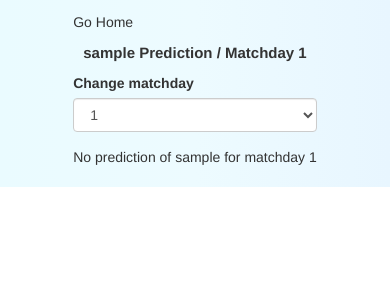
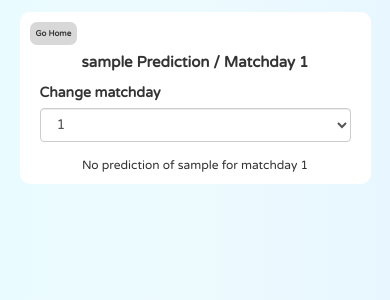
Before and after one commit to Rexher74/football_predict, a Flask app: a page that uses templates/layout.html in a window 390 px wide. Shown: the top 300 px of the page. Run offline with Flask 3, Linux system fonts and the light colour scheme; data that the repository does not hold is empty; some libraries are stand-ins or nearby versions.

Commit message:
Update main_css.css

```diff
--- a/static/styles/main_css.css
+++ b/static/styles/main_css.css
@@ -1,12 +1,15 @@
+body {
+    background: #2980B9;  /* fallback for old browsers */
+    background: -webkit-linear-gradient(to right, #eafbff, #edfbff, #e8f6ff);  /* Chrome 10-25, Safari 5.1-6 */
+    background: linear-gradient(to right, #eafbff, #edfbff, #e8f6ff); /* W3C, IE 10+/ Edge, Firefox 16+, Chrome 26+, Opera 12+, Safari 7+ */
+}
+
 .main-div-page{
     width: 100vw;
     height: 100vh;
     display: flex;
     justify-content: center;
     align-items: center;
-    background: #2980B9;  /* fallback for old browsers */
-    background: -webkit-linear-gradient(to right, #eafbff, #edfbff, #e8f6ff);  /* Chrome 10-25, Safari 5.1-6 */
-    background: linear-gradient(to right, #eafbff, #edfbff, #e8f6ff); /* W3C, IE 10+/ Edge, Firefox 16+, Chrome 26+, Opera 12+, Safari 7+ */
 }
 
 .main-div-page-dashboard{
@@ -16,9 +19,6 @@
     display: flex;
     justify-content: center;
     align-items: center;
-    background: #2980B9;  /* fallback for old browsers */
-    background: -webkit-linear-gradient(to right, #eafbff, #edfbff, #e8f6ff);  /* Chrome 10-25, Safari 5.1-6 */
-    background: linear-gradient(to right, #eafbff, #edfbff, #e8f6ff); /* W3C, IE 10+/ Edge, Firefox 16+, Chrome 26+, Opera 12+, Safari 7+ */
 }
 
 .centrated-form{
@@ -38,6 +38,7 @@
 }
 
 .main-dashboard{
+    position: relative;
     height: 90%;
     width: 90%;
     border-radius: 10px;
@@ -46,6 +47,17 @@
     display: flex;
     flex-direction: row;
     justify-content: space-between;
+}
+
+.main-dashboard-userInfo{
+    position: relative;
+    height: 90%;
+    width: 90%;
+    border-radius: 10px;
+    background-color: white;
+    padding: 30px 50px;
+    display: flex;
+    justify-content: center;
 }
 
 .title_welcome{
@@ -59,7 +71,7 @@
     font-size: 20px;
 }
 
-#prediction_table{
+.prediction_table{
     width: 50%;
     border-radius: 5px;
     font-family: "Varela Round", sans-serif;
@@ -91,14 +103,75 @@
     font-size: 25px;
 }
 
+#sign-out-Btn {
+    padding: 6px;
+    color: white;
+    background-color: #df5555;
+    font-family: "Varela Round", sans-serif;
+    position: absolute;
+    top: 10px;
+    right: 10px;
+    border-radius: 7px;
+    cursor: pointer;
+    font-size: 18px;
+    transition: background .3s;
+}
+
+#sign-out-Btn:hover {
+    background: #861313;
+}
+
+#go-back-Btn{
+    padding: 6px;
+    background-color: #d8d8d8;
+    font-family: "Varela Round", sans-serif;
+    position: absolute;
+    top: 10px;
+    left: 10px;
+    border-radius: 7px;
+    cursor: pointer;
+    font-size: 18px;
+    transition: background .3s;
+    font-weight: 600;
+}
+
+#go-back-Btn:hover{
+    background: #ababab;
+}
+
+.clickableUsernameHome{
+    cursor: pointer;
+    border-radius: 5px;
+    transition: background .4s;
+}
+
+.clickableUsernameHome:hover{
+    background: #e0e0e0;
+}
+
+.text_no_info{
+    font-family: "Varela Round", sans-serif;
+    font-size: 25px;
+    text-align: center;
+}
+
 @media (max-width: 1400px) {
+    #sign-out-Btn {
+        font-size: 17px;
+    }
+    #go-back-Btn{
+        font-size: 17px;
+    }
     .centrated-form {
         width: 50vw;
     }
-    #prediction_table {
+    .prediction_table {
         width: 60%;
     }
     .main-dashboard {
+        padding: 25px 45px;
+    }
+    .main-dashboard-userInfo {
         padding: 25px 45px;
     }
     .table_predictions_dashboard{
@@ -109,6 +182,9 @@
     }
     .imgShieldTeam{
         height: 32px;
+    }
+    .text_no_info{
+        font-size: 22px;
     }
 }
 
@@ -122,10 +198,13 @@
     #make-prediction-title{
         font-size: 25px;
     }
-    #prediction_table{
+    .prediction_table{
         width: 70%;
     }
     .main-dashboard {
+        padding: 20px 40px;
+    }
+    .main-dashboard-userInfo {
         padding: 20px 40px;
     }
     .table_predictions_dashboard{
@@ -137,17 +216,29 @@
     .imgShieldTeam{
         height: 28px;
     }
+    #sign-out-Btn {
+        font-size: 16px;
+    }
+    #go-back-Btn{
+        font-size: 15px;
+    }
+    .text_no_info{
+        font-size: 18px;
+    }
 }
 @media (max-width: 1000px) {
     .centrated-form{
         width: 70vw;
     }
-    #prediction_table{
+    .prediction_table{
         width: 80%;
     }
     .main-dashboard {
         padding: 15px 35px;
         flex-direction: column;
+    }
+    .main-dashboard-userInfo {
+        padding: 15px 35px;
     }
     .table_predictions_dashboard{
         font-size: 13px;
@@ -157,6 +248,15 @@
     }
     .imgShieldTeam{
         height: 25px;
+    }
+    #sign-out-Btn {
+        font-size: 14px;
+    }
+    #go-back-Btn{
+        font-size: 13px;
+    }
+    .text_no_info{
+        font-size: 16px;
     }
 }
 @media (max-width: 800px) {
@@ -169,10 +269,13 @@
     #make-prediction-title{
         font-size: 20px;
     }
-    #prediction_table{
+    .prediction_table{
         width: 90%;
     }
     .main-dashboard {
+        padding: 10px 30px;
+    }
+    .main-dashboard-userInfo {
         padding: 10px 30px;
     }
     .table_predictions_dashboard{
@@ -183,6 +286,15 @@
     }
     .imgShieldTeam{
         height: 22px;
+    }
+    #sign-out-Btn {
+        font-size: 12px;
+    }
+    #go-back-Btn{
+        font-size: 10px;
+    }
+    .text_no_info{
+        font-size: 14px;
     }
 }
 @media (max-width: 600px) {
@@ -195,10 +307,13 @@
     #make-prediction-title{
         font-size: 15px;
     }
-    #prediction_table{
+    .prediction_table{
         width: 100%;
     }
     .main-dashboard {
+        padding: 10px 20px;
+    }
+    .main-dashboard-userInfo {
         padding: 10px 20px;
     }
     .table_predictions_dashboard{
@@ -210,4 +325,21 @@
     .imgShieldTeam{
         height: 20px;
     }
+    #sign-out-Btn {
+        font-size: 10px;
+    }
+    #go-back-Btn{
+        font-size: 8px;
+    }
+    .text_no_info{
+        font-size: 12px;
+    }
 }
+
+
+
+@media (max-width: 475px) {
+    #make-prediction-title {
+        margin-top: 20px;
+    }
+}
```
